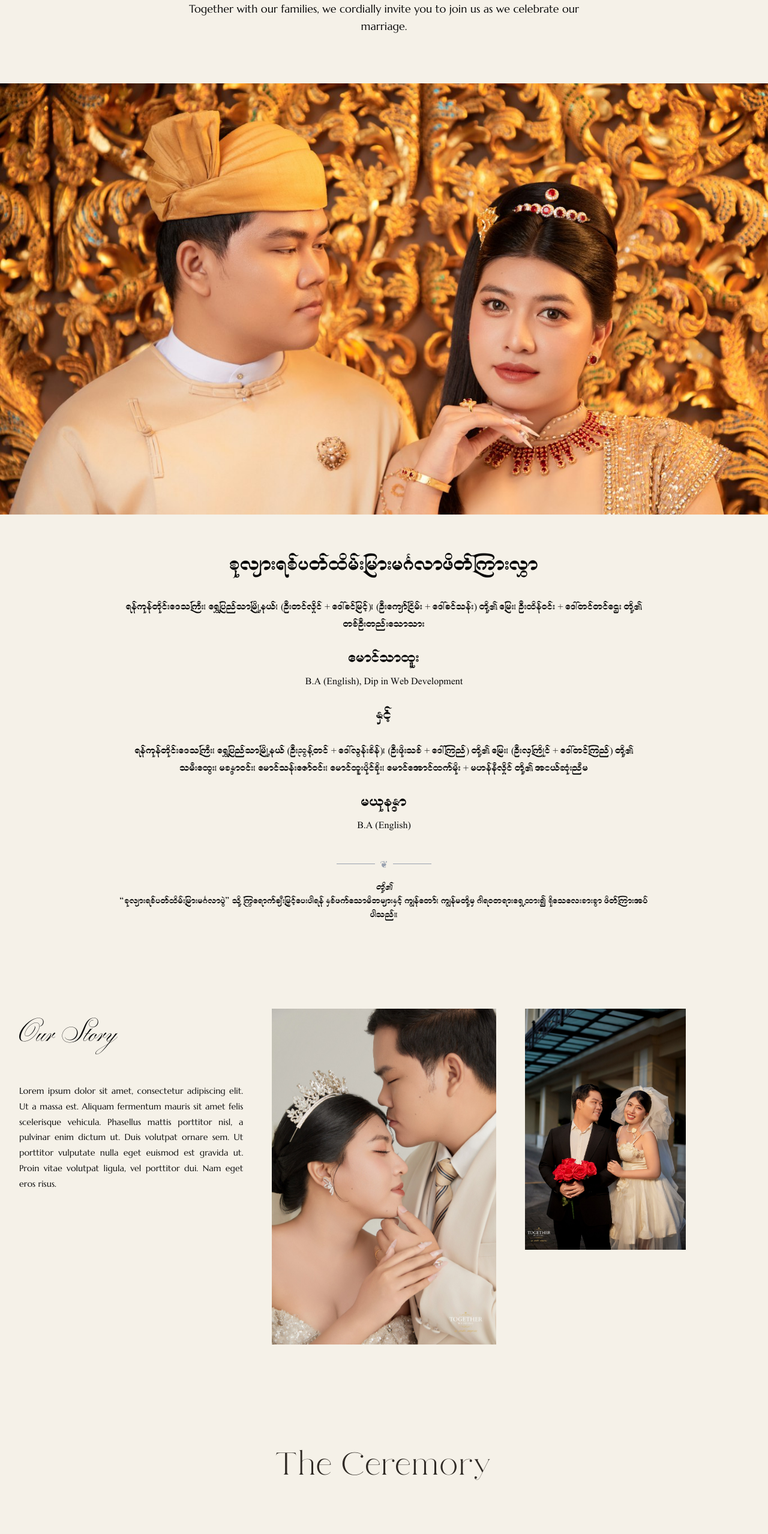
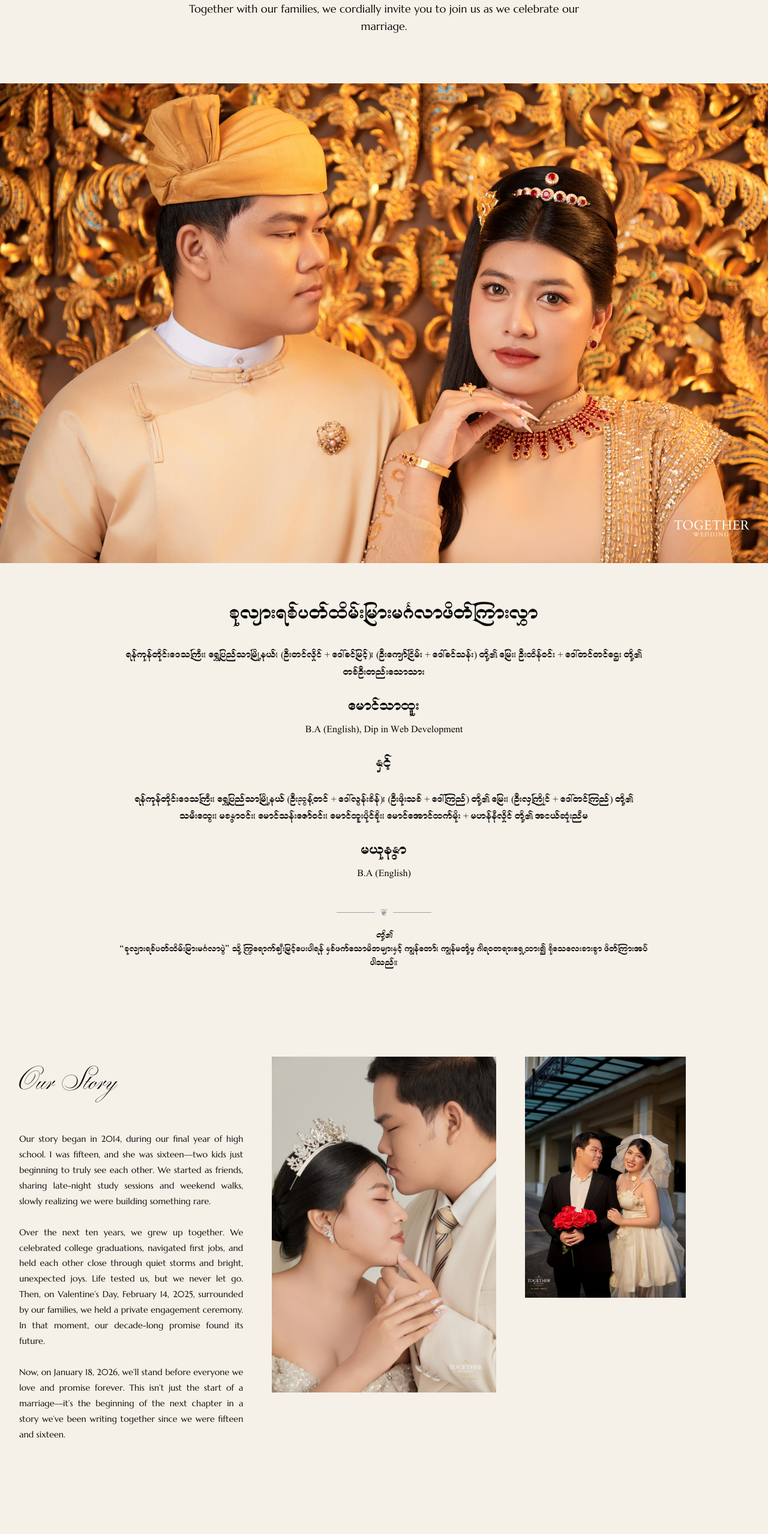
Before and after one commit to etharrra/th-ynd-wedding, a React (Vite) app: page / in a window 1280 px wide. Shown: the part 1420-3978 px from the top of the page at 60% size. Built offline with nearby package versions, Linux system fonts and the light colour scheme.

Commit message:
our story text update

```diff
--- a/src/app/components/OurStory.tsx
+++ b/src/app/components/OurStory.tsx
@@ -32,13 +32,11 @@ export function OurStory() {
                             }}
                             {...riseUpAnimation}
                         >
-                            Lorem ipsum dolor sit amet, consectetur adipiscing
-                            elit. Ut a massa est. Aliquam fermentum mauris sit
-                            amet felis scelerisque vehicula. Phasellus mattis
-                            porttitor nisl, a pulvinar enim dictum ut. Duis
-                            volutpat ornare sem. Ut porttitor vulputate nulla
-                            eget euismod est gravida ut. Proin vitae volutpat
-                            ligula, vel porttitor dui. Nam eget eros risus.
+                            Our story began in 2014, during our final year of high school. I was fifteen, and she was sixteen—two kids just beginning to truly see each other. We started as friends, sharing late-night study sessions and weekend walks, slowly realizing we were building something rare.
+                            <br /><br />
+                            Over the next ten years, we grew up together. We celebrated college graduations, navigated first jobs, and held each other close through quiet storms and bright, unexpected joys. Life tested us, but we never let go. Then, on Valentine’s Day, February 14, 2025, surrounded by our families, we held a private engagement ceremony. In that moment, our decade-long promise found its future.
+                            <br /><br />
+                            Now, on January 18, 2026, we’ll stand before everyone we love and promise forever. This isn’t just the start of a marriage—it’s the beginning of the next chapter in a story we’ve been writing together since we were fifteen and sixteen.
                         </motion.p>
                     </div>
 
--- a/src/app/components/TraditionalPhoto.tsx
+++ b/src/app/components/TraditionalPhoto.tsx
@@ -2,13 +2,8 @@ export function TraditionalPhoto() {
     return (
         <section className="w-full" style={{ backgroundColor: "#F5F1E8" }}>
             <picture>
-                {/* Prefer modern format when supported */}
-                <source
-                    srcSet="/images/traditional-img.webp"
-                    type="image/webp"
-                />
                 <img
-                    src="/images/traditional-img.jpg"
+                    src="/images/slider-images/image-31.jpg"
                     alt="Traditional Wedding Photo"
                     className="traditional-photo-img"
                     loading="lazy"
```
